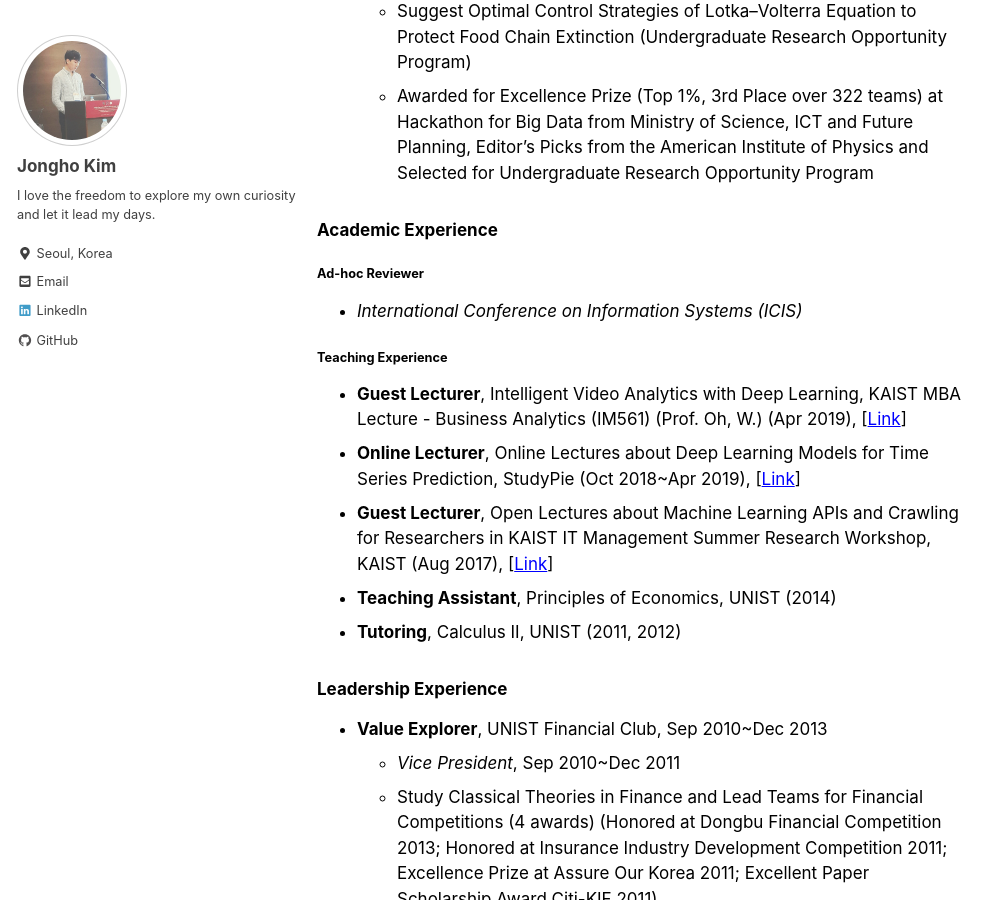
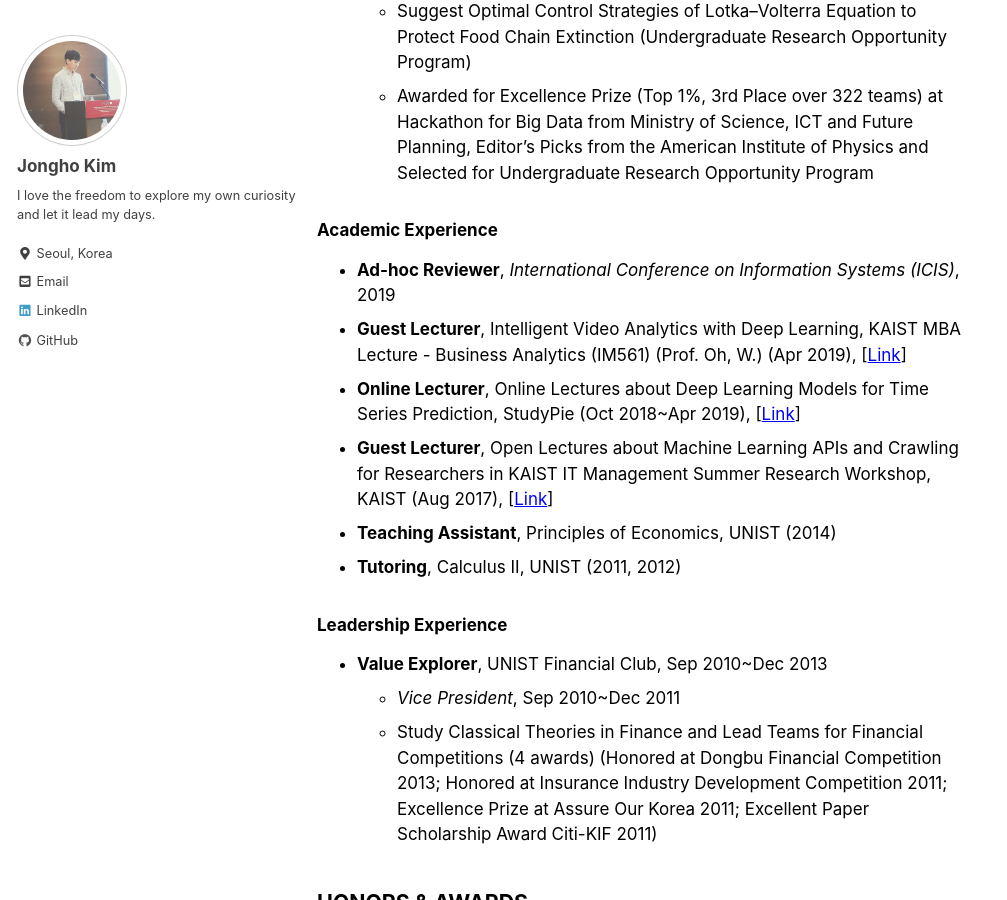
Before and after one commit to jonghkim/jonghkim.github.io, a Jekyll site: the page built from _pages/about.md, in a window 1280 px wide and 900 px high, scrolled down 2120 px. Shown: the whole window, without its empty margins (0-1007 px from the left). Built offline with Jekyll 4.4.1, drawn with Linux system fonts in a browser that asks for light colours; nearby versions of some CDN libraries.

Commit message:
experience update

```diff
--- a/_pages/about.md
+++ b/_pages/about.md
@@ -54,10 +54,7 @@ last_modified_at: 2019-03-19
     - Awarded for Excellence Prize (Top 1%, 3rd Place over 322 teams) at Hackathon for Big Data from Ministry of Science, ICT and Future Planning, Editor’s Picks from the American Institute of Physics and Selected for Undergraduate Research Opportunity Program
 
 ### Academic Experience
-#### Ad-hoc Reviewer
-- *International Conference on Information Systems (ICIS)*
-
-#### Teaching Experience
+- **Ad-hoc Reviewer**, *International Conference on Information Systems (ICIS)*, 2019
 - **Guest Lecturer**, Intelligent Video Analytics with Deep Learning, KAIST MBA Lecture - Business Analytics (IM561) (Prof. Oh, W.) (Apr 2019), [[Link](https://github.com/jonghkim/kaist-video-analytics)]
 - **Online Lecturer**, Online Lectures about Deep Learning Models for Time Series Prediction, StudyPie (Oct 2018~Apr 2019), [[Link](https://studypie.co/)]
 - **Guest Lecturer**, Open Lectures about Machine Learning APIs and Crawling for Researchers in KAIST IT Management Summer Research Workshop, KAIST (Aug 2017), [[Link](https://sites.google.com/view/kaist-mis-session2017)]
```
